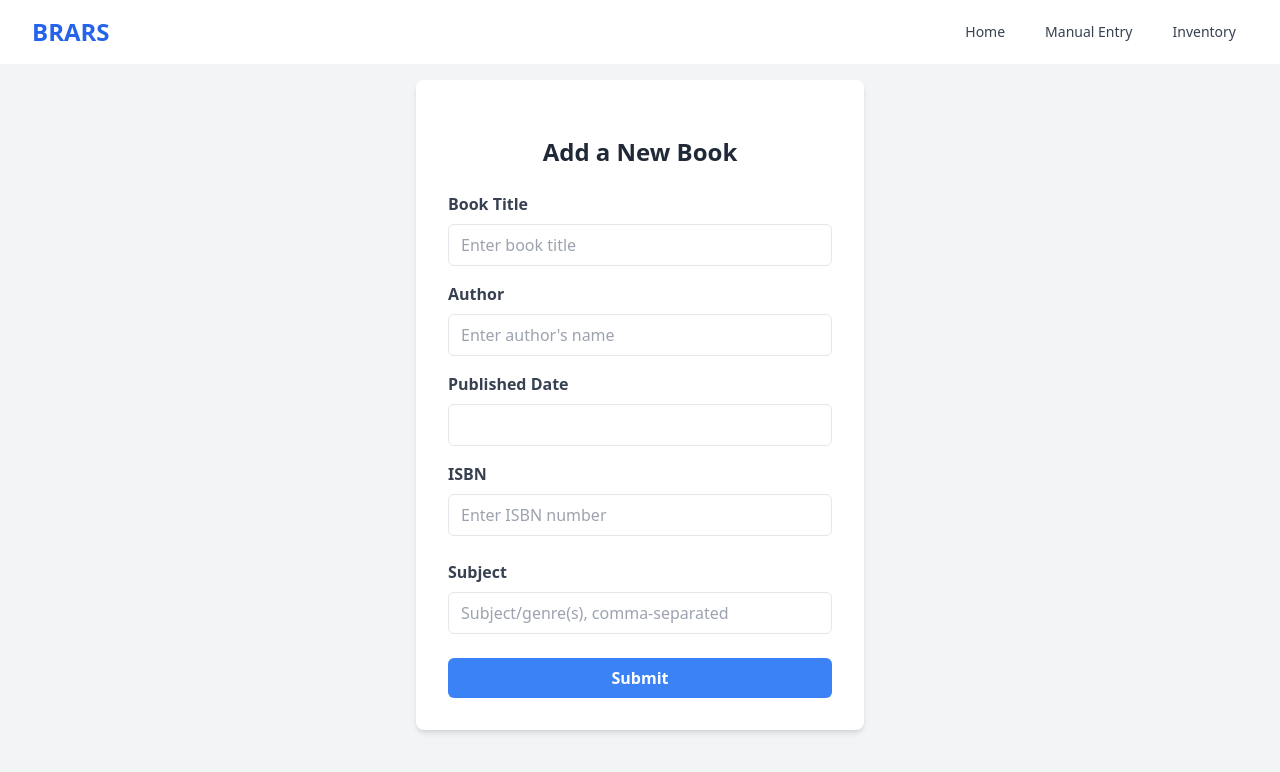
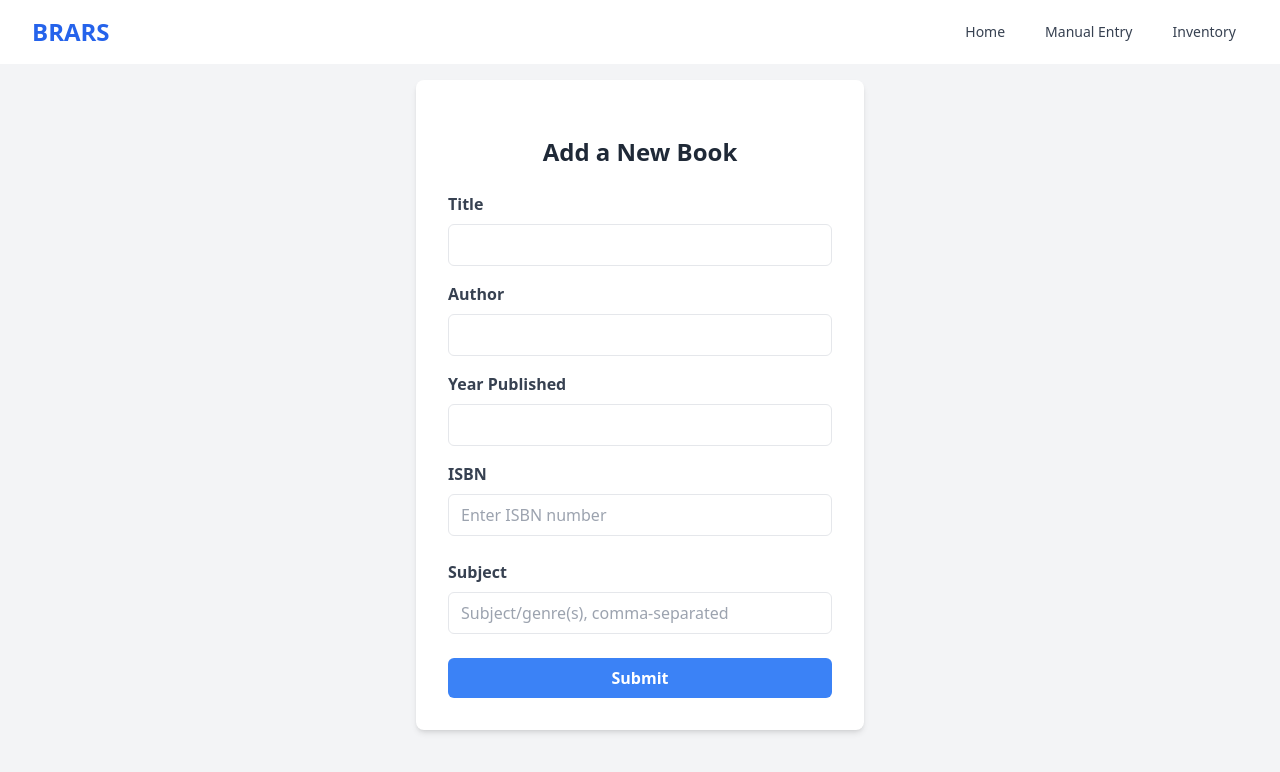
Before and after one commit to pfeeyatko/book-recognition, a Nuxt app: page /bookForm in a window 1280 px wide. Shown: the top 772 px of the page. Built offline with nearby package versions, Linux system fonts and the light colour scheme.

Commit message:
Page titles

```diff
--- a/app.vue
+++ b/app.vue
@@ -1,7 +1,14 @@
+<script setup>
+useHead({
+  titleTemplate: (title) => {
+    return title ? `${title} - BRARS` : 'BRARS';
+  }
+})
+</script>
+
 <template>
   <div>
     <NuxtRouteAnnouncer />
-
   </div>
   <NuxtPage />
 </template>
--- a/pages/bookForm.vue
+++ b/pages/bookForm.vue
@@ -37,9 +37,15 @@ const handleSubmit = async () => {
   isSubmitting.value = false;
 }
 </script>
+
 <template>
   <div class="min-h-screen bg-gray-100">
+    <Head>
+      <Title>Manual Entry</Title>
+    </Head>
+
     <Menu/>
+
     <div class="bg-gray-100 flex items-center justify-center p-4">
       <div class="bg-white p-8 rounded-lg shadow-md w-full max-w-md">
         <div class="py-3 text-center">
@@ -50,12 +56,11 @@ const handleSubmit = async () => {
         <form @submit.prevent="handleSubmit">
           <!-- Book Title -->
           <div class="mb-4">
-            <label for="title" class="block text-gray-700 font-semibold mb-2">Book Title</label>
+            <label for="title" class="block text-gray-700 font-semibold mb-2">Title</label>
             <input
               type="text"
               id="title"
               v-model="form.title"
-              placeholder="Enter book title"
               class="w-full px-3 py-2 border rounded-md focus:outline-none focus:ring-2 focus:ring-blue-500"
               required
             />
@@ -68,7 +73,6 @@ const handleSubmit = async () => {
               type="text"
               id="author"
               v-model="form.author"
-              placeholder="Enter author's name"
               class="w-full px-3 py-2 border rounded-md focus:outline-none focus:ring-2 focus:ring-blue-500"
               required
             />
@@ -76,9 +80,9 @@ const handleSubmit = async () => {
 
           <!-- Published Date -->
           <div class="mb-4">
-            <label for="published" class="block text-gray-700 font-semibold mb-2">Published Date</label>
+            <label for="published" class="block text-gray-700 font-semibold mb-2">Year Published</label>
             <input
-              type="text"
+              type="number"
               id="published"
               v-model="form.published"
               class="w-full px-3 py-2 border rounded-md focus:outline-none focus:ring-2 focus:ring-blue-500"
--- a/pages/index.vue
+++ b/pages/index.vue
@@ -7,12 +7,16 @@
 const setActiveComponent = (component) => {
   activeComponent.value = component;
 }
+</script>
 
-
-</script>
 <template>
   <div class="min-h-screen bg-gray-100">
+    <Head>
+      <Title>Home</Title>
+    </Head>
+
     <Menu/>
+
     <!-- Main Content -->
     <div class="container mx-auto px-4 py-8">
       <h1 class="text-4xl font-bold text-center mb-8">Book Recognition & Retrieval System</h1>
```
Also changed, not shown: 1 other file (tests, documents, lock files or other folders). Lines whose indentation alone changed are shown as unchanged.
